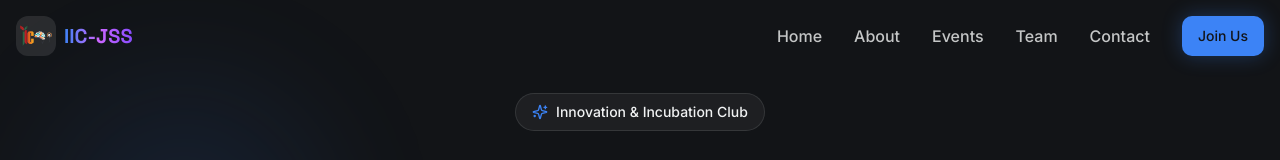
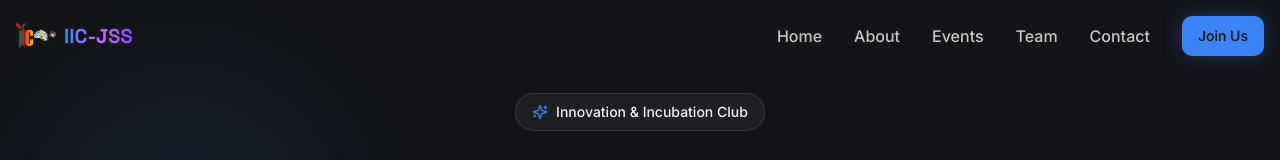
Before and after one commit to himanshujainsanghai/dark-club-vibe, a React (Vite) app: page / in a window 1280 px wide. Shown: the top 160 px of the page. Built offline with nearby package versions, Linux system fonts and the light colour scheme.

Commit message:
Remove logo background
Removes the background from behind the logo in the loading screen and navigation components.

```diff
--- a/src/components/Loading.tsx
+++ b/src/components/Loading.tsx
@@ -42,7 +42,7 @@ const Loading = () => {
       <div className="relative z-10 text-center">
         {/* Logo */}
         <div className="mb-8">
-          <div className="w-24 h-24 bg-white/10 rounded-2xl flex items-center justify-center mx-auto glow-effect animate-pulse p-2">
+          <div className="w-24 h-24 flex items-center justify-center mx-auto glow-effect animate-pulse">
             <img
               src="/lovable-uploads/33599aa5-bd31-42cd-8445-af1f3e8a0046.png"
               alt="IIC Logo"
--- a/src/components/Navigation.tsx
+++ b/src/components/Navigation.tsx
@@ -43,7 +43,7 @@ const Navigation = () => {
         <div className="flex items-center justify-between">
           {/* Logo */}
           <div className="flex items-center space-x-2">
-            <div className="w-10 h-10 bg-white/10 rounded-xl flex items-center justify-center p-1">
+            <div className="w-10 h-10 flex items-center justify-center">
               <img
                 src="/lovable-uploads/33599aa5-bd31-42cd-8445-af1f3e8a0046.png"
                 alt="IIC Logo"
```
